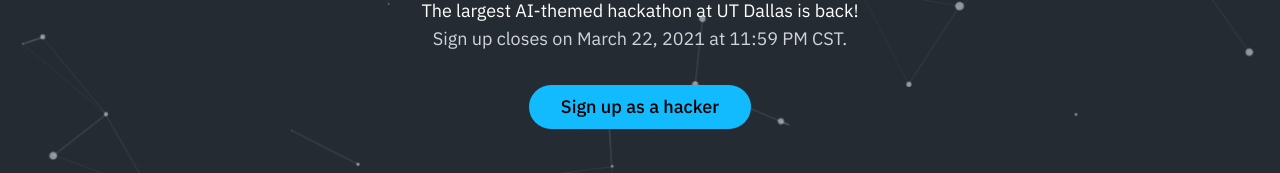
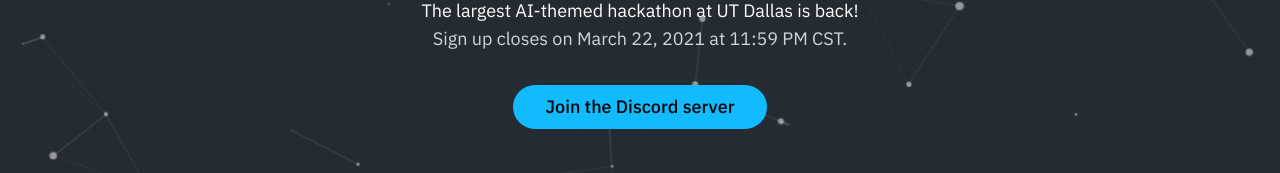
Before and after one commit to aisutd/hackai.github.io, a Next.js app: page / in a window 1280 px wide. Shown: the part 407-580 px from the top of the page. Built offline with nearby package versions, Linux system fonts and the light colour scheme.

Commit message:
Changed text on call-to-action

```diff
--- a/components/hero.tsx
+++ b/components/hero.tsx
@@ -27,7 +27,7 @@
         </div>
         <Link href='https://discord.com/invite/QPwAVZtTfp'>
           <button className='mt-6 rounded-full py-2 px-8 text-lg bg-capri text-black hover:bg-blue-400 hover:text-black text-ocean font-medium'>
-            Sign up as a hacker
+            Join the Discord server
           </button>
         </Link>
         <br />
```
